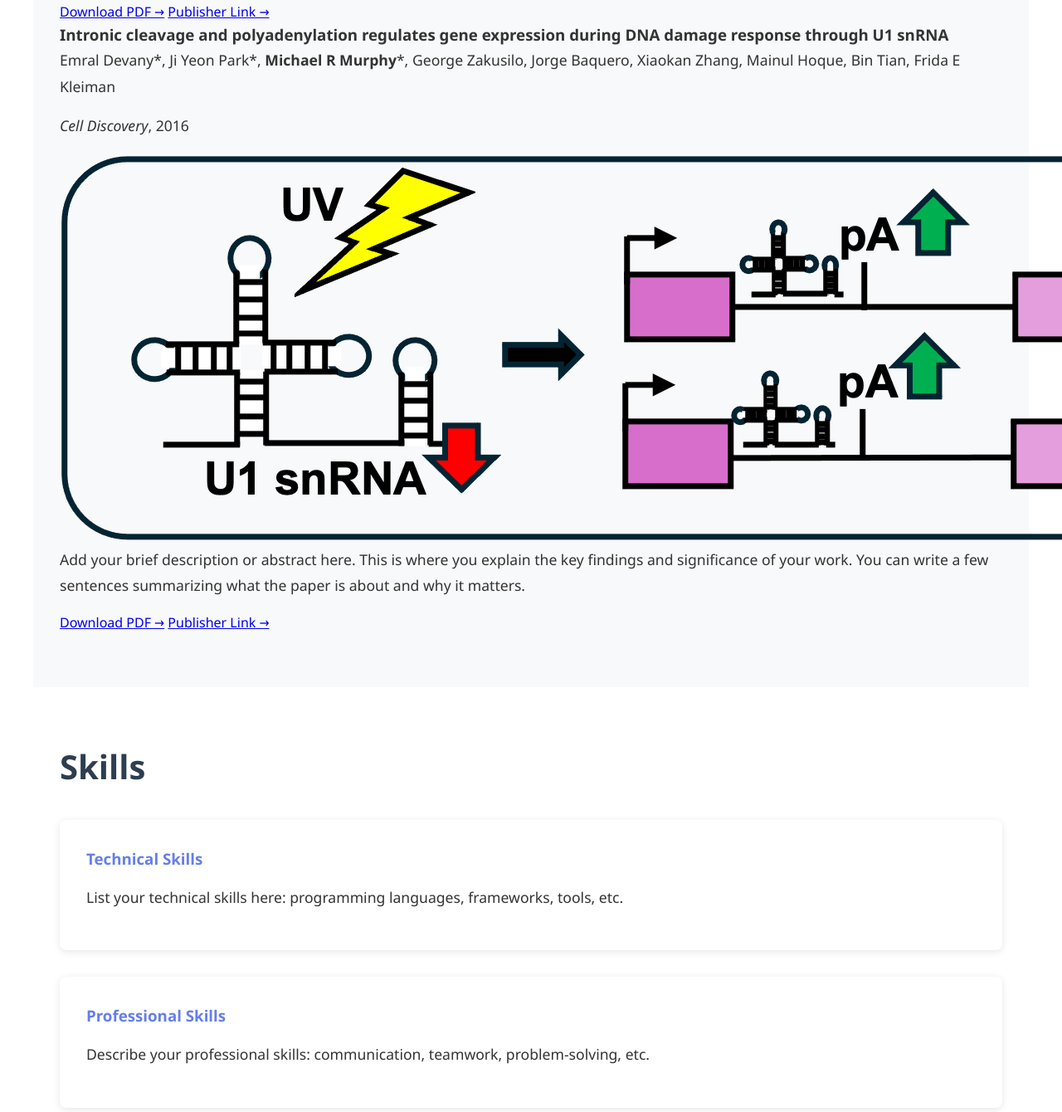
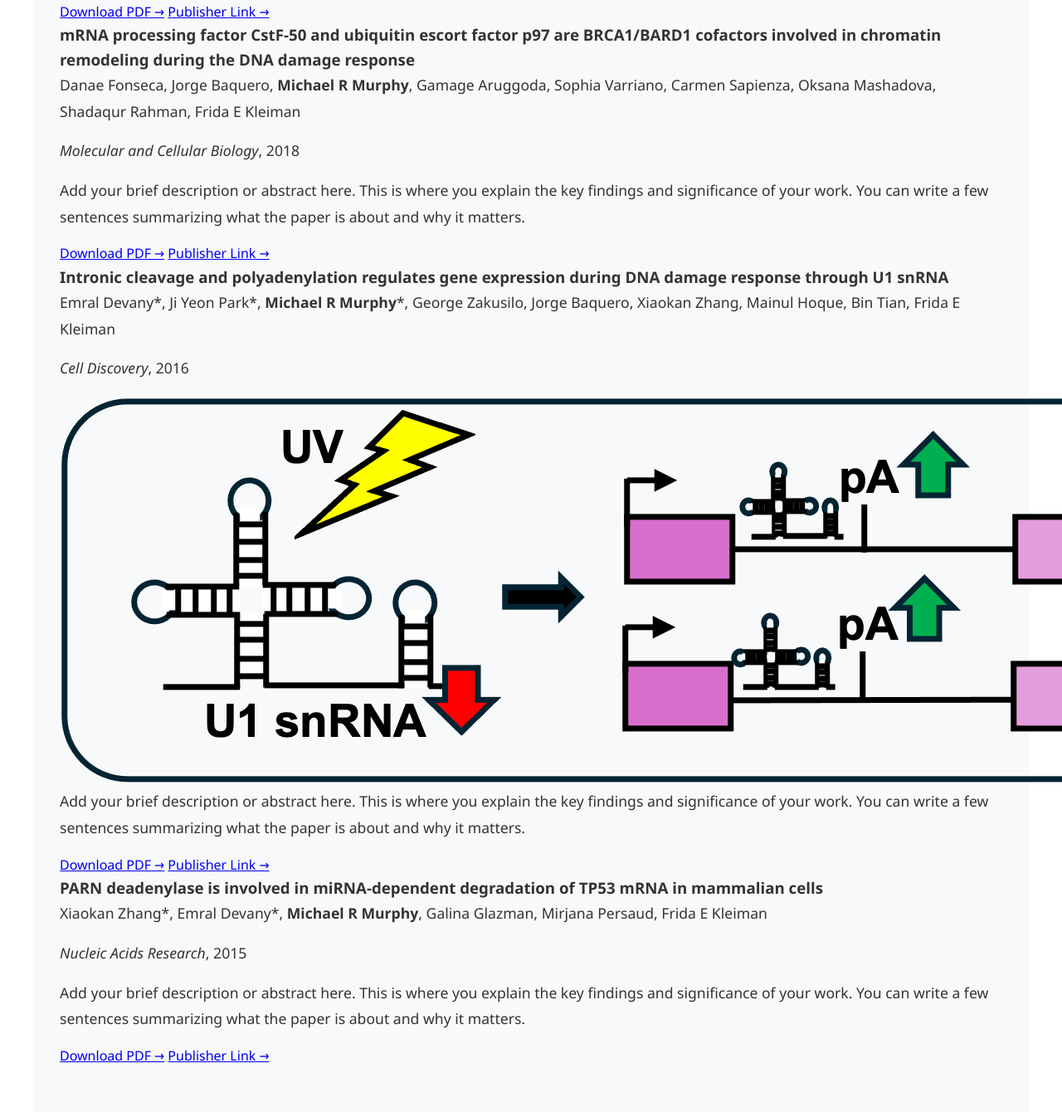
Before and after one commit to michaelmurphyrna/michaelmurphyrna.github.io, a plain HTML site: page index.html in a window 1280 px wide. Shown: the part 3180-4520 px from the top of the page at 83% size. Drawn offline with Linux system fonts and the light colour scheme.

Commit message:
Update index.html

```diff
--- a/index.html
+++ b/index.html
@@ -277,7 +277,15 @@
                 <a href="https://wires.onlinelibrary.wiley.com/doi/epdf/10.1002/wrna.1571" target="_blank" class="pub-link">Publisher Link →</a>
             </div>
         </div>
-
+          <div class="publication-item">
+            <div class="pub-content">
+                <h3>mRNA processing factor CstF-50 and ubiquitin escort factor p97 are BRCA1/BARD1 cofactors involved in chromatin remodeling during the DNA damage response</h3>
+                <p class="pub-authors">Danae Fonseca, Jorge Baquero, <b>Michael R Murphy</b>, Gamage Aruggoda, Sophia Varriano, Carmen Sapienza, Oksana Mashadova, Shadaqur Rahman, Frida E Kleiman</p>
+                <p class="pub-journal"><em>Molecular and Cellular Biology</em>, 2018</p>
+                <p>Add your brief description or abstract here. This is where you explain the key findings and significance of your work. You can write a few sentences summarizing what the paper is about and why it matters.</p>
+                <a href="papers/Fonseca2018.pdf" target="_blank" class="pub-link">Download PDF →</a>
+                <a href="https://www.tandfonline.com/doi/full/10.1128/MCB.00364-17" target="_blank" class="pub-link">Publisher Link →</a>
+            </div>
         <div class="publication-item">
             <div class="pub-content">
                 <h3>Intronic cleavage and polyadenylation regulates gene expression during DNA damage response through U1 snRNA</h3>
@@ -287,6 +295,16 @@
                 <p>Add your brief description or abstract here. This is where you explain the key findings and significance of your work. You can write a few sentences summarizing what the paper is about and why it matters.</p>
                 <a href="papers/Devany2016.pdf" target="_blank" class="pub-link">Download PDF →</a>
                 <a href="https://www.nature.com/articles/celldisc201613" target="_blank" class="pub-link">Publisher Link →</a>
+            </div>
+
+        <div class="publication-item">
+            <div class="pub-content">
+                <h3>PARN deadenylase is involved in miRNA-dependent degradation of TP53 mRNA in mammalian cells</h3>
+                <p class="pub-authors">Xiaokan Zhang*, Emral Devany*, <b>Michael R Murphy</b>, Galina Glazman, Mirjana Persaud, Frida E Kleiman</p>
+                <p class="pub-journal"><em>Nucleic Acids Research</em>, 2015</p>
+                <p>Add your brief description or abstract here. This is where you explain the key findings and significance of your work. You can write a few sentences summarizing what the paper is about and why it matters.</p>
+                <a href="papers/Zhang2015.pdf" target="_blank" class="pub-link">Download PDF →</a>
+                <a href="https://academic.oup.com/nar/article/43/22/10925/1806799" target="_blank" class="pub-link">Publisher Link →</a>
             </div>
         </div>
     </section>
```
